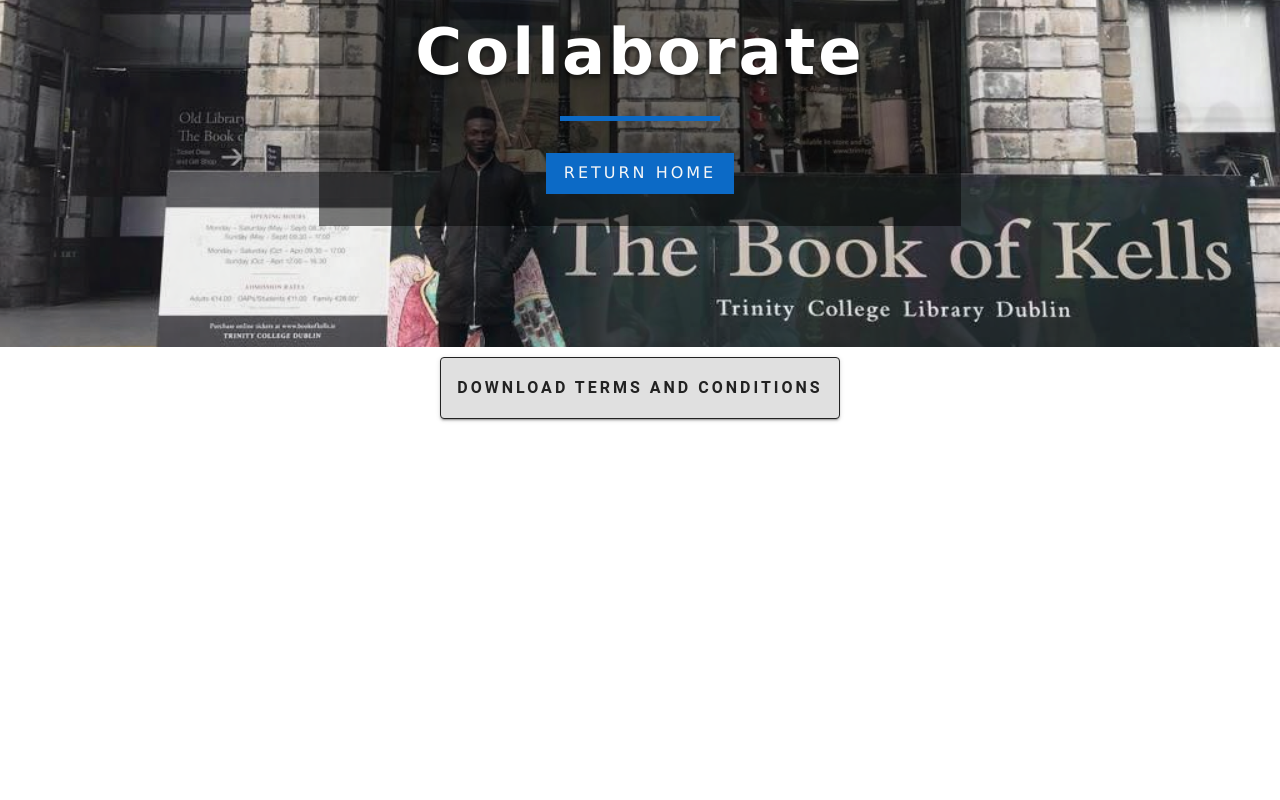
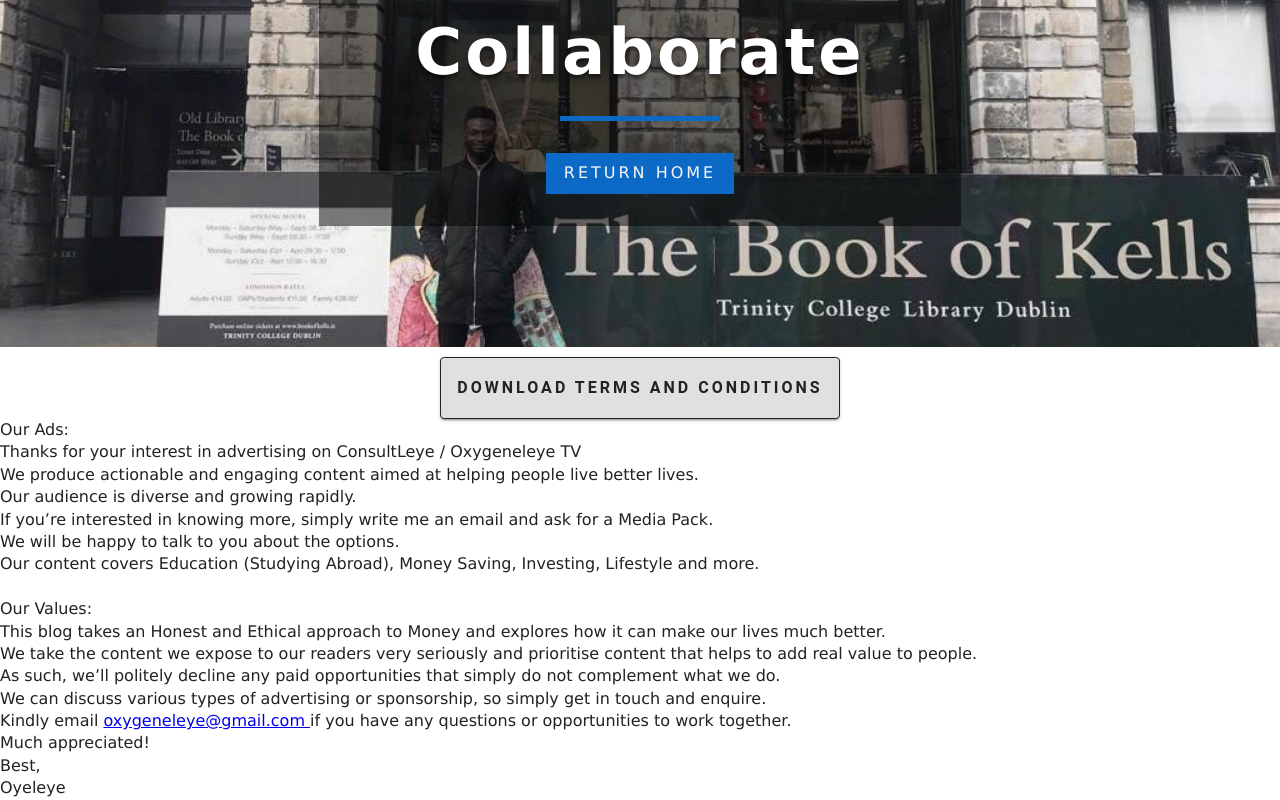
Before and after one commit to Oyeleye/consult-leye, a React (Create React App) app: page /collaborate in a window 1280 px wide. Shown: the part 199-999 px from the top of the page. Before the commit the page ends 800 px from the top, so only its background shows below. Built offline with nearby package versions, Linux system fonts and the light colour scheme.

Commit message:
Add text to collaborate page

```diff
--- a/src/pages/Collaborate.js
+++ b/src/pages/Collaborate.js
@@ -40,6 +40,25 @@
                     download terms and conditions
                 </Button>
             </div>
+            <div className='collaborate'>
+                <p className='collaborate-header'> Our Ads: </p>
+                <p>Thanks for your interest in advertising on ConsultLeye / Oxygeneleye TV</p>
+                <p>We produce actionable and engaging content aimed at helping people live better lives.</p>
+                <p>Our audience is diverse and growing rapidly.</p>
+                <p>If you’re interested in knowing more, simply write me an email and ask for a Media Pack.</p>
+                <p>We will be happy to talk to you about the options.</p>
+                <p>Our content covers Education (Studying Abroad), Money Saving, Investing, Lifestyle and more.</p>
+                <br/>
+                <p className='collaborate-header'>Our Values:</p>
+                <p>This blog takes an Honest and Ethical approach to Money and explores how it can make our lives much better.</p>
+                <p>We take the content we expose to our readers very seriously and prioritise content that helps to add real value to people.</p>
+                <p>As such, we’ll politely decline any paid opportunities that simply do not complement what we do.</p>
+                <p>We can discuss various types of advertising or sponsorship, so simply get in touch and enquire.</p>
+                <p>Kindly email <a href='mailto:oxygeneleye@gmail.com'>oxygeneleye@gmail.com </a> if you have any questions or opportunities to work together.</p>
+                <p>Much appreciated!</p>
+                <p>Best,</p>
+                <p>Oyeleye</p>
+            </div>
         </>
    );
 }
```
